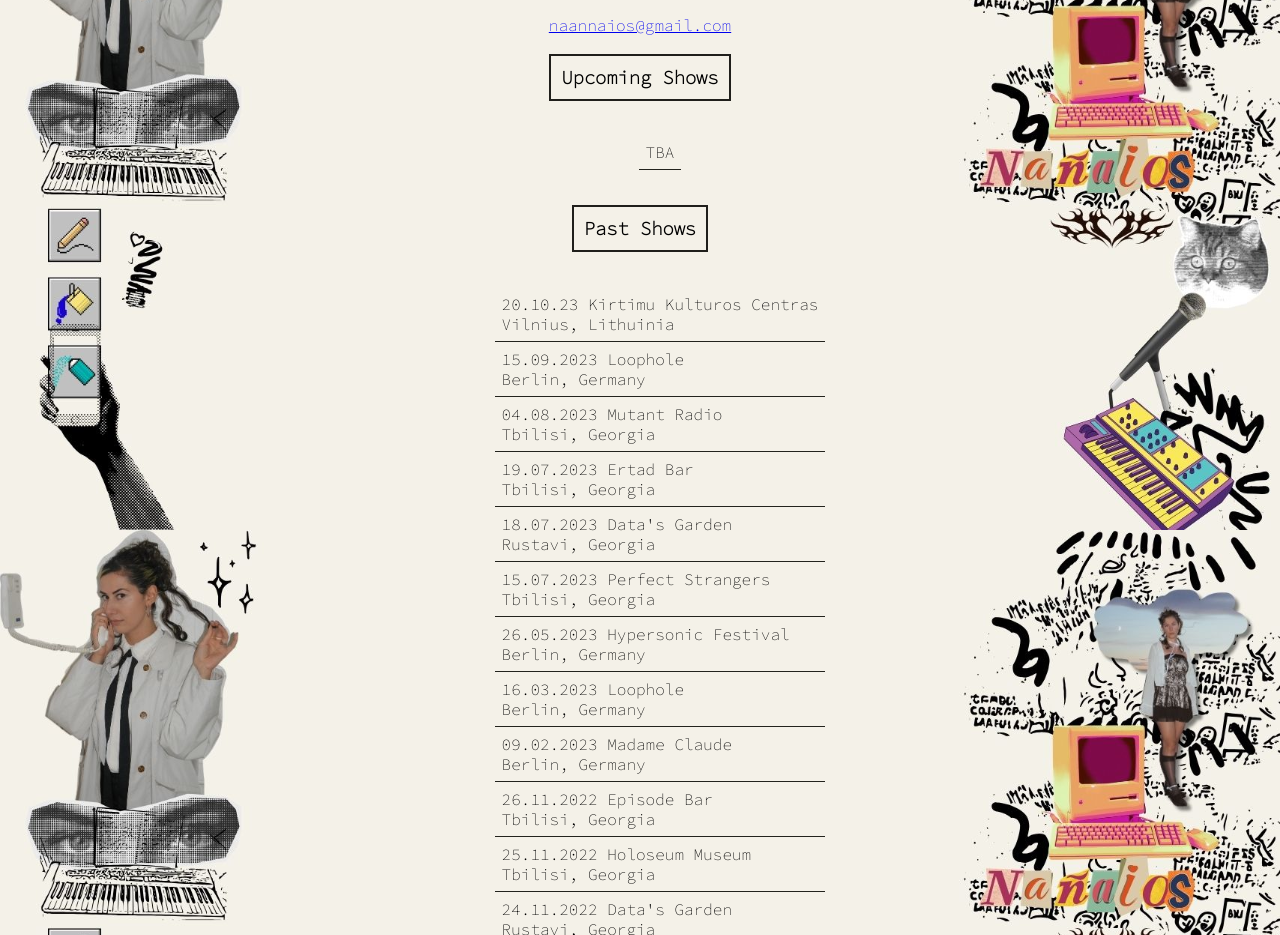
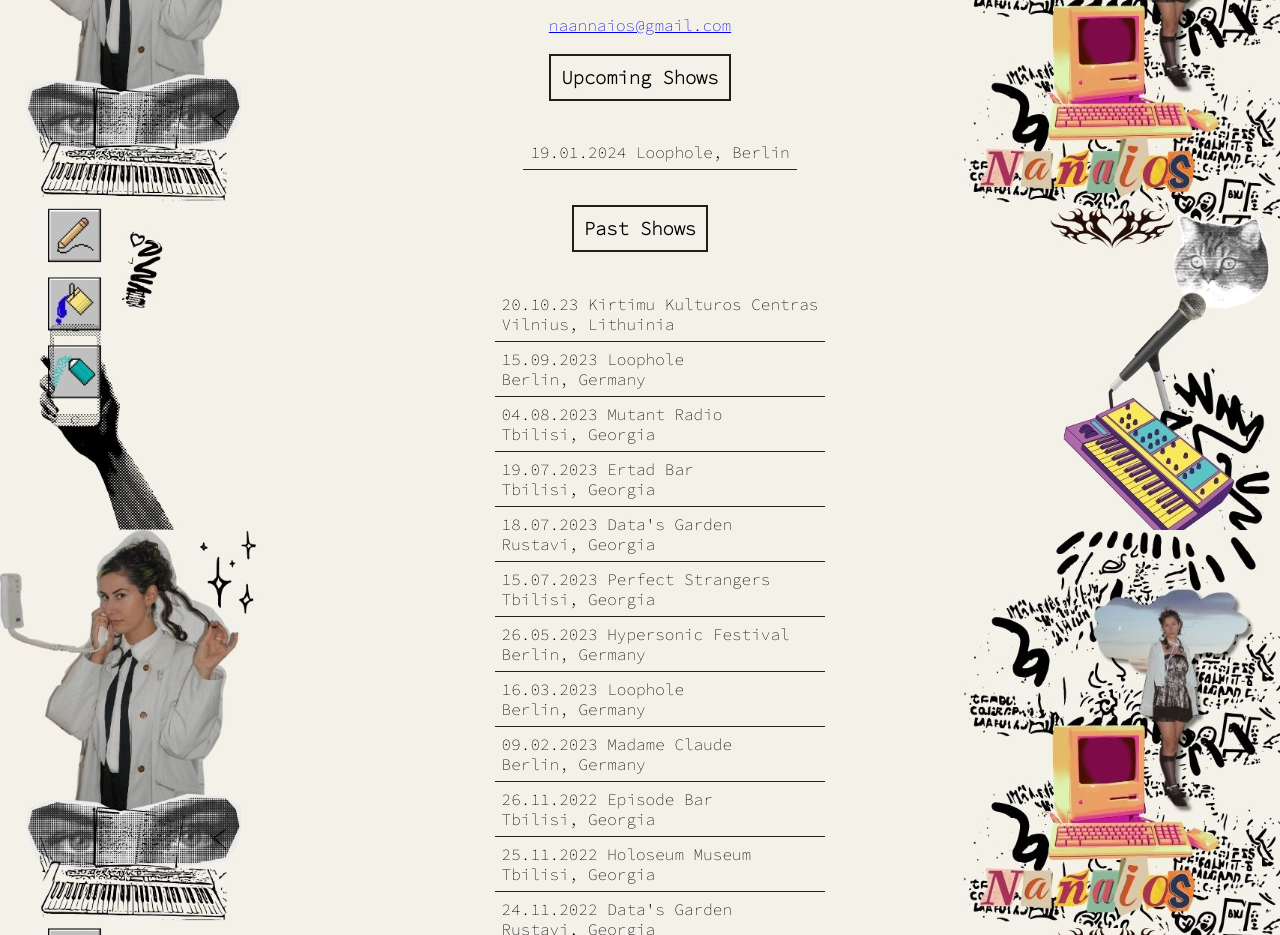
Before and after one commit to nanaioss/nanaioss.github.io, a website: page index.html in a window 1280 px wide. Shown: the part 2340-3275 px from the top of the page. Drawn offline with Linux system fonts and the light colour scheme.

Commit message:
new date

```diff
--- a/index.html
+++ b/index.html
@@ -102,7 +102,7 @@
         <h3 class="section-name">Upcoming Shows</h3>
 
         <ul class="upcoming">
-            <li>TBA</li>
+            <li>19.01.2024 Loophole, Berlin</li>
         </ul>
 
         <h3 class="section-name">Past Shows</h3>
```
